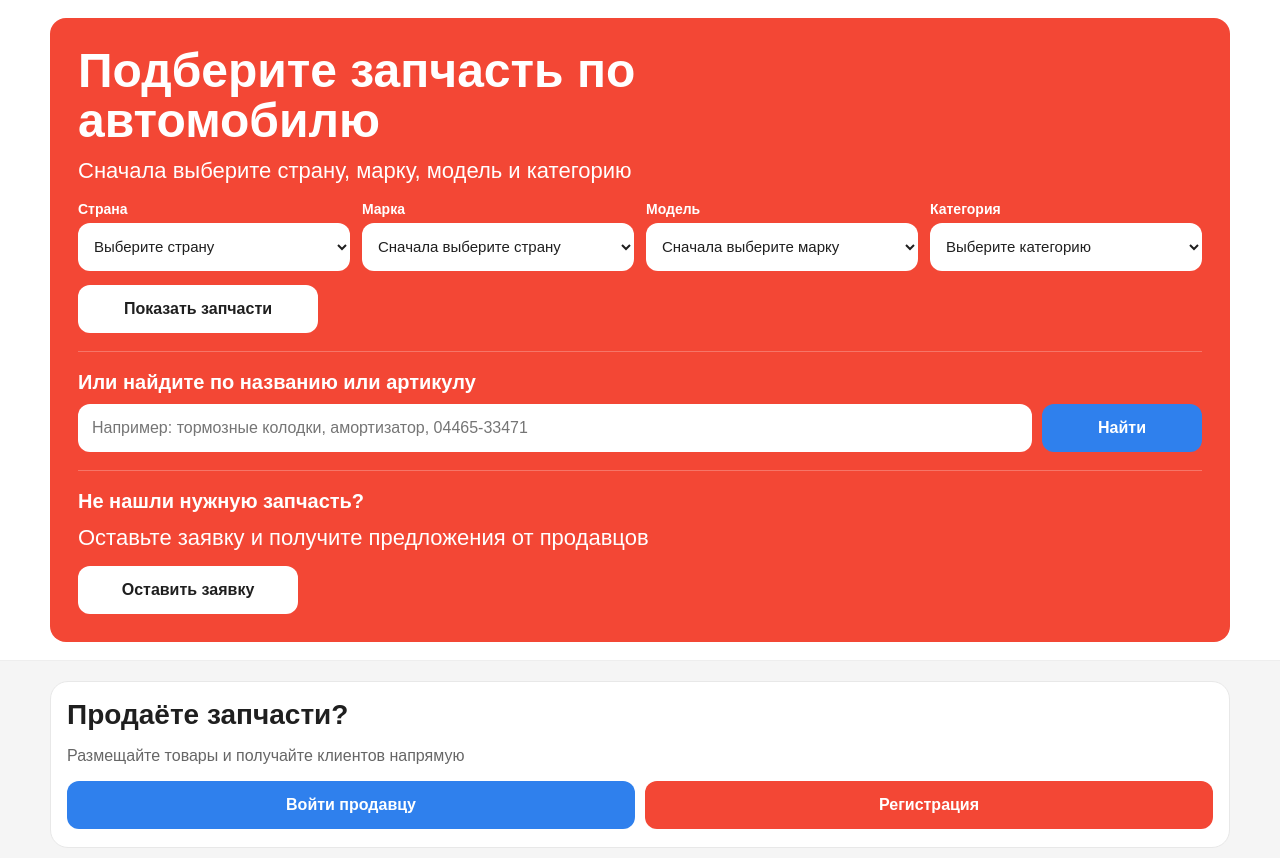
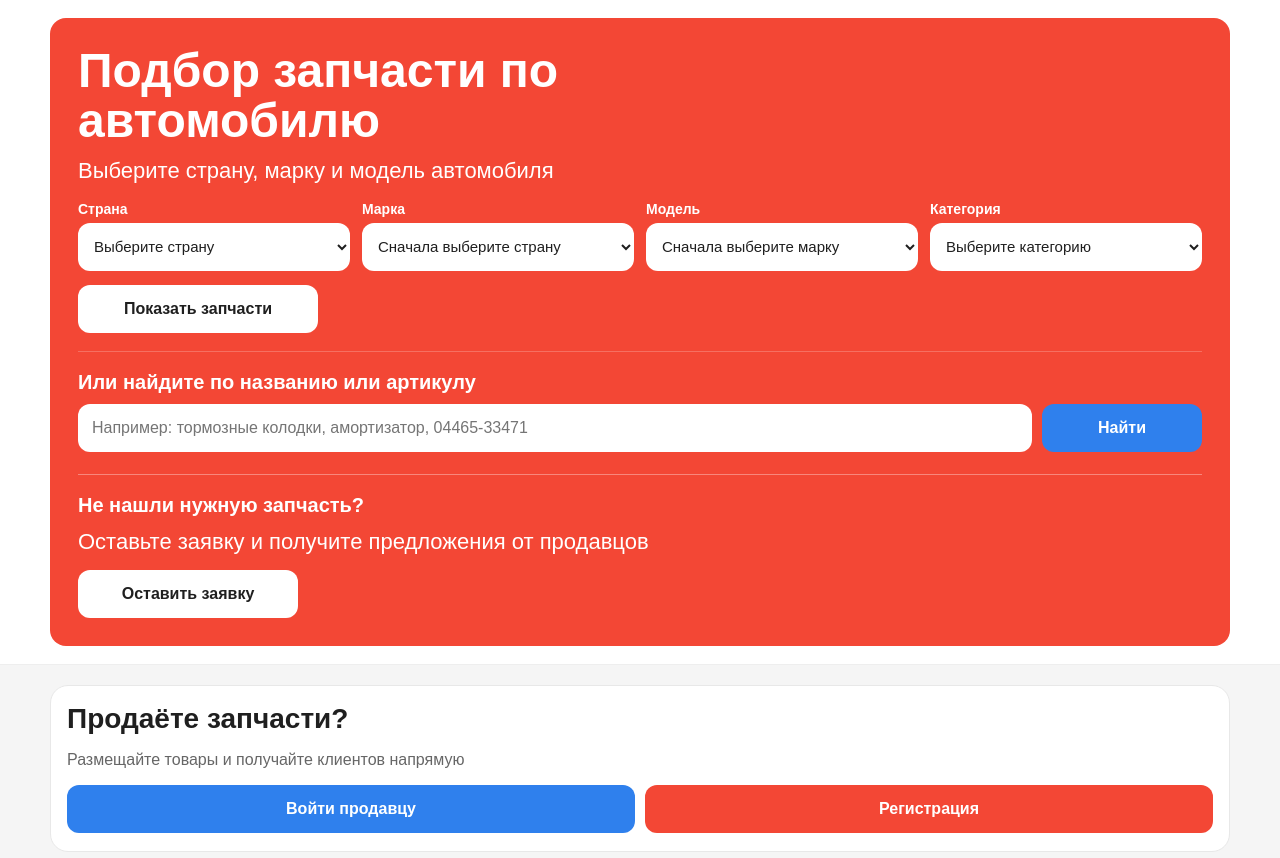
Before and after one commit to Khibullin/marketparts-store, a Django app: page / in a window 1280 px wide. Shown: the part 75-933 px from the top of the page. Run offline with Django 5.2, Linux system fonts and the light colour scheme; data comes from the database, SQL or seed files in the repository.

Commit message:
refine homepage block separation

```diff
--- a/core/templates/core/home.html
+++ b/core/templates/core/home.html
@@ -16,8 +16,9 @@
 <section class="hero">
   <div class="container">
     <div class="hero-card">
-      <h1>Подберите запчасть по автомобилю</h1>
-      <p>Сначала выберите страну, марку, модель и категорию</p>
+      <div class="hero-section">
+        <h1>Подбор запчасти по автомобилю</h1>
+        <p>Выберите страну, марку и модель автомобиля</p>
 
         <form action="/catalog/" method="get" class="hero-filter-form">
           <div class="hero-filter-grid">
@@ -60,10 +61,11 @@
             <button type="submit" class="btn white hero-main-btn">Показать запчасти</button>
           </div>
         </form>
+      </div>
 
       <div class="hero-divider"></div>
 
-      <div class="hero-secondary-search">
+      <div class="hero-section">
         <h3>Или найдите по названию или артикулу</h3>
         <form action="/catalog/" method="get" class="hero-inline-search">
           <input type="text" name="q" placeholder="Например: тормозные колодки, амортизатор, 04465-33471">
@@ -71,7 +73,9 @@
         </form>
       </div>
 
-      <div class="hero-request-block">
+      <div class="hero-divider strong"></div>
+
+      <div class="hero-section hero-request-block">
         <h3>Не нашли нужную запчасть?</h3>
         <p>Оставьте заявку и получите предложения от продавцов</p>
         <a class="btn white hero-request-btn" href="https://marketparts.kz" target="_blank" rel="noopener noreferrer">Оставить заявку</a>
--- a/static/css/style.css
+++ b/static/css/style.css
@@ -98,7 +98,7 @@ a {
   overflow: hidden;
 }
 
-.hero h1 {
+.hero-section h1 {
   margin: 0 0 10px;
   font-size: 34px;
   line-height: 1.04;
@@ -106,7 +106,15 @@ a {
   max-width: 760px;
 }
 
-.hero p {
+.hero-section h3 {
+  margin: 0 0 10px;
+  font-size: 20px;
+  line-height: 1.2;
+  font-weight: 700;
+  color: #fff;
+}
+
+.hero-section p {
   margin: 0 0 16px;
   font-size: 18px;
   line-height: 1.32;
@@ -158,17 +166,13 @@ a {
 
 .hero-divider {
   height: 1px;
-  background: rgba(255, 255, 255, 0.25);
+  background: rgba(255, 255, 255, 0.22);
   margin: 18px 0;
 }
 
-.hero-secondary-search h3,
-.hero-request-block h3 {
-  margin: 0 0 10px;
-  font-size: 20px;
-  line-height: 1.2;
-  font-weight: 700;
-  color: #fff;
+.hero-divider.strong {
+  background: rgba(255, 255, 255, 0.35);
+  margin-top: 22px;
 }
 
 .hero-inline-search {
@@ -198,12 +202,6 @@ a {
 
 .search-text-btn:hover {
   background: #186fdc;
-}
-
-.hero-request-block {
-  margin-top: 18px;
-  padding-top: 18px;
-  border-top: 1px solid rgba(255, 255, 255, 0.25);
 }
 
 .hero-request-block p {
@@ -701,11 +699,11 @@ footer {
     padding: 28px;
   }
 
-  .hero h1 {
+  .hero-section h1 {
     font-size: 48px;
   }
 
-  .hero p {
+  .hero-section p {
     font-size: 22px;
   }
 
```
Lines whose indentation alone changed are shown as unchanged.
